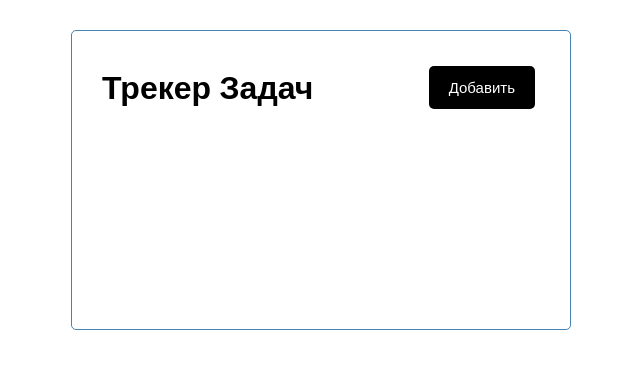
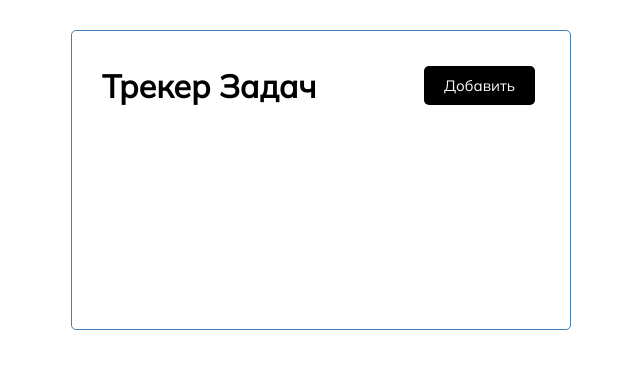
Before and after one commit to timeking/angular-task-tracker, an Angular app: page / in a window 1280 px wide. Shown: the top 368 px of the page, without its empty margins (319-959 px from the left). Built offline with nearby package versions, Linux system fonts and the light colour scheme.

Commit message:
convert components to standalone

```diff
--- a/src/app/app.component.ts
+++ b/src/app/app.component.ts
@@ -1,9 +1,13 @@
 import { Component } from '@angular/core';
+import { HeaderComponent } from './components/header/header.component';
+import { ButtonComponent } from './components/button/button.component';
 
 @Component({
   selector: 'app-root',
   templateUrl: './app.component.html',
-  styleUrls: ['./app.component.css']
+  styleUrls: ['./app.component.css'],
+  standalone: true,
+  imports: [ HeaderComponent ]
 })
 export class AppComponent {
   title: string = 'Трекер Задач';
--- a/src/app/components/button/button.component.ts
+++ b/src/app/components/button/button.component.ts
@@ -3,7 +3,8 @@ import { Component } from '@angular/core';
 @Component({
   selector: 'app-button',
   templateUrl: './button.component.html',
-  styleUrls: ['./button.component.css']
+  styleUrls: ['./button.component.css'],
+  standalone: true,
 })
 export class ButtonComponent {
   title: string = 'Добавить';
--- a/src/app/components/header/header.component.ts
+++ b/src/app/components/header/header.component.ts
@@ -1,9 +1,12 @@
 import { Component } from '@angular/core';
+import { ButtonComponent } from '../button/button.component';
 
 @Component({
   selector: 'app-header',
   templateUrl: './header.component.html',
-  styleUrls: ['./header.component.css']
+  styleUrls: ['./header.component.css'],
+  standalone: true,
+  imports: [ ButtonComponent ],
 })
 export class HeaderComponent {
   title: string = 'Трекер Задач';
--- a/src/main.ts
+++ b/src/main.ts
@@ -1,7 +1,5 @@
-import { platformBrowserDynamic } from '@angular/platform-browser-dynamic';
+import { bootstrapApplication } from '@angular/platform-browser';
+import { AppComponent } from './app/app.component';
 
-import { AppModule } from './app/app.module';
-
-
-platformBrowserDynamic().bootstrapModule(AppModule)
+bootstrapApplication(AppComponent)
   .catch(err => console.error(err));
--- a/src/styles.css
+++ b/src/styles.css
@@ -1,4 +1,4 @@
-@import url("https://fonts.googleapis.com/css2?family=Poppins:wght@300;400&display=swap");
+@import url("https://fonts.googleapis.com/css2?family=Mulish:wght@300;400&display=swap");
 
 * {
   box-sizing: border-box;
@@ -7,7 +7,7 @@
 }
 
 body {
-  font-family: "Poppins", sans-serif;
+  font-family: "Mulish", sans-serif;
 }
 
 .container {
```
Also changed, not shown: src/app/app.module.ts (deleted, +0 -20 lines).
